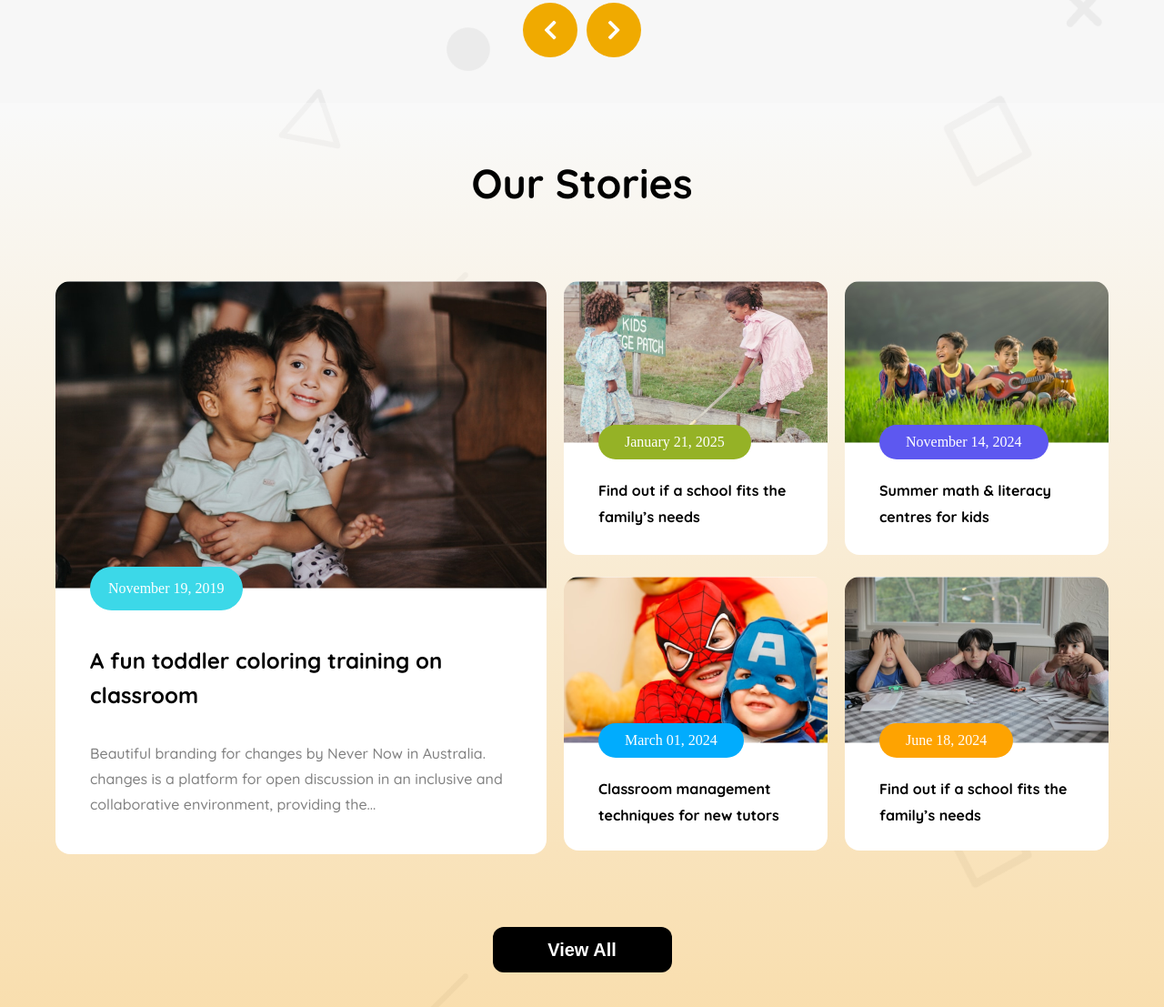
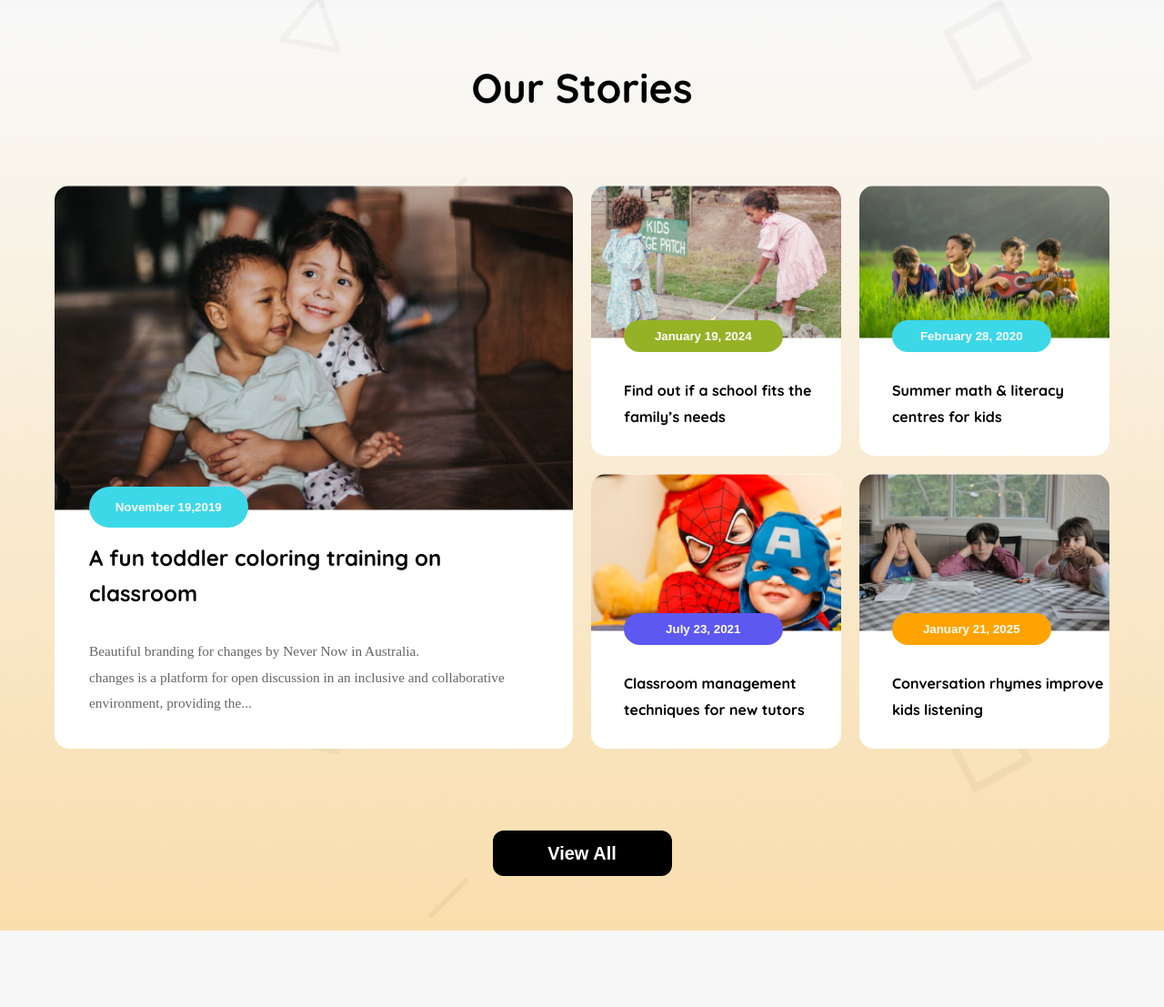
Before and after one commit to MD-MASUD-MIAH/school-kids-assignment-2, a plain HTML site: page index.html in a window 1280 px wide. Shown: the part 1637-2744 px from the top of the page at 91% size. After the commit the page ends 2660 px from the top, so only its background shows below. Drawn offline with Linux system fonts and the light colour scheme; a web font is replaced by a local one.

Commit message:
gitt commit

```diff
--- a/index.html
+++ b/index.html
@@ -12,10 +12,14 @@
         <!------------------navbar start--------------------->
     <nav class="navbar">
 
+   <div class="mobile">
     <div class="for-mobile">
+       <div>
         <img src="assets/logo.png" alt="">
-        <i class="fa-solid fa-bars"></i>
+       </div>
+        <div><i class="fa-solid fa-bars"></i></div>
     </div>
+   </div>
 
        <div class="main-nav">
         <div class="bag">
@@ -102,74 +106,55 @@
 <div class="stories-container">
 <h1 class="stories-title">Our Stories</h1>
 
-<div class="stories-on">
-<div class="stories-1">
 
-    <!-- <img src="assets/story-1.png" alt="">   -->
+<div class="story-card-container">
 
-  <button class="st-btn p-font">November 19, 2019</button>
-  <h1 class="story-sub-title">A fun toddler coloring training on
-  <br>  classroom</h1>
-  <p class="ptag story-description">Beautiful branding for changes by Never Now in Australia.
+    <div class="card card-two">
+<img src="assets/story-1.png" alt="">
+<button class="btn-tag">November 19,2019</button>
+<div>
+    <h1 class="card-title">A fun toddler coloring training on
+     <br>   classroom</h1>
+</div>
+<div><p class="card-description p-font">Beautiful branding for changes by Never Now in Australia. <br>
     changes is a platform for open discussion in an inclusive and
-    collaborative environment, providing the...</p>
-</div>
-<div class="stories-2">
-<div class="story story-style-1">
+    collaborative environment, providing the...</p></div>
 
+    </div>
+    <div class="card">
+        <img src="assets/story-2.png" alt="">
+        <button style="background: rgb(149, 178, 38);" class="card-bn">January 19, 2024</button>
+        <div><h1 class="tag-card">Find out if a school fits the
+            family’s needs</h1></div>
+    </div>
 
-    <!-- <img class="story-img" src="assets/story-2.png" alt=""> -->
-    <button class="story-btn p-font" style="background: rgb(149, 178, 38);" >January 21, 2025</button>
+    <div class="card">
+        <img src="assets/story-3.png" alt="">
+        <button  class="card-bn">February 28, 2020</button>
+        <div><h1 class="tag-card">Summer math & literacy
+            centres for kids</h1></div>
+    </div>
+    <div class="card">
+        <img src="assets/story-4.png" alt="">
+        <button style="background-color:rgb(93, 88, 240)" class="card-bn">July 23, 2021</button>
+        <div><h1 class="tag-card">Classroom management
+            techniques for new tutors</h1></div>
+    </div>
 
-
-    <h1 class="fits">Find out if a school fits the
-    family’s needs</h1>
-
+    <div class="card">
+        <img src="assets/story-5.png" alt="">
+        <button style="background-color: rgb(254, 163, 1);" class="card-bn">January 21, 2025</button>
+        <div><h1 class="tag-card">Conversation rhymes
+            improve kids listening</h1></div>
+    </div>
 </div>
 
-<div class="story  story-style-2">
-
-
-    <!-- <img class="story-img" src="assets/story-3.png" alt=""> -->
-    <button class="story-btn p-font" style="background:rgb(93, 88, 240);" >November 14, 2024</button>
-
-
-    <h1 class="fits">Summer math & literacy <br>
-        centres for kids</h1>
-
+    </div>
 </div>
 
-<div class="story  story-style-3">
-
-
-    <!-- <img class="story-img" src="assets/story-4.png" alt=""> -->
-    <button class="story-btn story-btn-3 p-font" style="background: rgb(1, 172, 253);" >March 01, 2024</button>
-
-
-    <h1 class="fits">Classroom management
-        techniques for new tutors</h1>
-
+<div class="last-btn-div">
+    <button class="btn last-btn" >View All</button>
 </div>
-
-<div class="story  story-style-4">
-
-
-    <!-- <img class="story-img" src="assets/story-5.png" alt=""> -->
-    <button class="story-btn p-font story-btn-4" style="background:  rgb(254, 163, 1); " >June 18, 2024</button>
-
-
-    <h1 class="fits">Find out if a school fits the
-    family’s needs</h1>
-
-</div>
-
-</div>
-
-
-</div>
-
-
-<button class="btn last-btn" >View All</button>
 </div>
       </section>
       <!-------------- our stories end -------------->
--- a/style/style.css
+++ b/style/style.css
@@ -89,17 +89,7 @@ text-align: center;
  background-color:white;
   }
 
-  .story-btn{
-    position: relative;
-    border-radius: 48px;
-    border: none;
-    padding: 10px 29px;
-    font-weight: 500;
-    font-size: 1rem;
-    color: white;
-    margin-left: 38px;
-    margin-top: 157.5px;
-  }
+
 
 /* -----------------------nav style -----------------  */
 
@@ -108,6 +98,7 @@ text-align: center;
     justify-content: space-between;
     align-items: center;
     padding: 20px;
+
 
 
 
@@ -142,9 +133,12 @@ font-weight: 700;
     background: rgb(254, 163, 1);
 }
 
+.mobile{
+    display: none;
+}
 
-.for-mobile{
-    visibility: hidden;;
+ .mobile .for-mobile{
+
   display: flex;
   justify-content: space-between;
     align-items: center;
@@ -159,6 +153,7 @@ font-weight: 700;
     justify-content: space-between;
     align-items: center;
     padding-bottom: 20px;
+    margin-top: 30px;
 }
 
 .hero-title{
@@ -192,7 +187,7 @@ font-weight: 700;
 .curriculum-container{
     max-width: 1160px;
     margin: 0 auto;
-    margin-top: 100px;
+    margin-top: 60px;
 }
 .curriculum-container h1{
     text-align: center;
@@ -260,7 +255,7 @@ font-weight: 700;
 /*  ----------------------- Stories style -----------------  */
 
 .our-stories{
-    height: 1018px;
+    /* height: 1018px;  */
     background: url(image),linear-gradient(0.00deg, rgba(254, 163, 1, 0.3),rgba(255, 255, 255, 0.3) 100%);
     /* max-width: 1140px; */
     margin-top: 50px;
@@ -281,137 +276,144 @@ font-weight: 700;
     padding-bottom: 80px;
 }
 
-.stories-on{
-    display: flex;
-    gap: 19px;
+
+.last-btn{
+    background-color: black;
+    margin-top: 30px;
+
 }
 
-.stories-1{
-    width: 540px;
-    height: 630px;
-    border-radius: 16px;
-background-color: white;
-overflow: hidden;
-background-image: url(../assets/story-1.png);
-background-repeat: no-repeat;
+.last-btn-div{
+    display: flex;
+    justify-content: center;
+    align-items: center;
+    padding-bottom: 60px;
+    padding-top: 60px;
 }
 
-.stories-1 img{
+
+.story-card-container{
+    display: grid;
+    grid-template-columns: repeat(4, 1fr);
+    gap: 20px;
+}
+
+.card-two{
+    grid-row: span 2;
+    grid-column: span 2;
+}
+.card{
+    background-color: white;
+    border-radius: 16px;
+    position: relative;
+    display: inline-block;
+
+
+}
+
+.card img{
+
+    width: 100%;
     border-top-left-radius: 16px;
     border-top-right-radius: 16px;
+
+    display: block;
+}
+
+ .card .btn-tag{
     position: absolute;
-    object-fit: cover;
+    padding: 15px 20px;
+    border-radius: 47.93px;
+    background: rgb(60, 216, 232);
+    width: 174.5px;
+    text-align: center;
+    margin-top:-26px;
+     margin-left: 38px;
+    border: none;
+    color: white;
+    font-weight: 700;
+}
 
+.card div .card-title{
+
+   font-size: 1.5rem;
+   font-weight: 700;
+   line-height: 39px;
+
+   text-align: left;
+   margin-left: 38px;
+  margin-bottom: 30px;
+  margin-top: 33px;
+}
+
+
+.card-description{
+    color: rgb(102, 102, 102);
+font-family: Raleway;
+font-size: 15.34px;
+font-weight: 500;
+line-height: 28.76px;
+letter-spacing: 0%;
+margin-left: 38px;
+margin-bottom: 35px;
+}
+
+.card-bn{
+
+    position: absolute;
+    padding: 10px 16px;
+    border-radius: 47.93px;
+    background: rgb(60, 216, 232);
+    width: 174.5px;
+    text-align: center;
+    margin-top: -20px;
+    margin-left: 36px;
+    border: none;
+    color: white;
+    font-weight: 700;
+
+}
+
+.tag-card{
+font-size: 1rem;
+font-weight: 700;
+line-height: 28.76px;
+margin-left: 36px;
+margin-top: 43px;
 
 
 }
 
 
 
-.st-btn{
-    position: relative;
-border-radius: 48px;
-background: rgb(60, 216, 232);
-border: none;
-padding: 15px 20px;
-font-weight: 500;
-font-size: 1rem;
-color: white;
-margin-top: 314px;
-margin-left: 38px;
-}
-.story-sub-title{
-    font-size: 1.5rem;
-    font-size: 700;
-    margin-left: 38px;
-    line-height: 38.35px;
-    margin-top: 36px;
-}
-.story-description{
-    margin-left: 38px;
-    margin-top: 30px;
-    text-align: left;
-    font-size: 1rem;
-   font-weight: 500;
-   line-height: 28px;
-}
 
-.story{
-width: 290px;
-height: 301px;
-background-color: white;
-border-radius: 16px;
-}
-
-.story-img{
-    border-top-left-radius: 16px;
-    border-top-right-radius: 16px;
-    position: absolute;
-}
-
-.fits{
-  font-size: 1rem;
-  font-weight: 700;
-  margin-left: 38px;
-  margin-top: 20px;
-  line-height: 29px;
-}
-
-.stories-2{
-    display: grid;
-    grid-template-columns: repeat(2, 1fr);
-    gap: 19px;
-}
-
-.story-btn-4, .story-btn-3{
-    margin-top: 161px;
-}
-
-.story-style-1{
-    background-image: url(../assets/story-2.png);
-    background-repeat: no-repeat;
-}
-.story-style-2{
-    background-image: url(../assets/story-3.png);
-    background-repeat: no-repeat;
-}
-
-.story-style-3{
-    background-image: url(../assets/story-4.png);
-    background-repeat: no-repeat;
-}
-.story-style-4{
-    background-image: url(../assets/story-5.png);
-    background-repeat: no-repeat;
-}
-
-.last-btn{
-    background-color: black;
-    margin-top: 80px;
- margin-bottom: 60px;"
-}
 
 /*--------------- Mobile responsive --------- */
 
 @media screen and (max-width:576px) {
 
     main{
-       padding: 10px 10px;
+
     }
 
     .main-nav{
-        visibility: hidden;
+       display: none;
     }
 
+
+
+
     .for-mobile{
-        visibility: visible;
+       display: block;
        }
 
        .for-mobile img{
         width: 46px;
         height: 46px;
        }
-
+       .mobile{
+        display: block;
+    }
 
        .for-mobile i{
         font-size: 30px;
@@ -421,6 +423,8 @@ border-radius: 16px;
         justify-items: center;
         gap: 30px;
         padding: 0px 10px;
+
+        margin-top: 20px;
 
        }
        .hero-1{
@@ -452,8 +456,11 @@ border-radius: 16px;
 
 
 .curriculum-container{
-    margin-right: 5px;
-    margin-left: 5px;
+
+}
+.kids-container{
+    margin-left: 10px;
+    margin-right: 10px;
 }
 
        .kids-div{
@@ -477,22 +484,43 @@ border-radius: 16px;
         display: none;
        }
 
-
-       .stories-1{
+       .card-two{
         display: none;
        }
 
-    .story{
-        width: 173x;
-        height: 179px;
-        background-color: white;
-        border-radius: 16px;
+
+       .story-card-container{
+        grid-template-columns: repeat(2,1fr);
+        gap: 15px;
        }
 
-
+       .card{
 
        }
 
+       .card-bn{
+        width: 120px;
+        height: 30px;
+        font-size: 10px;
+        margin-top: -18px;
+        margin-left: 22px;
+       }
+
+       .tag-card{
+        font-size: 12px;
+        margin-top: 25px;
+        margin-left: 22px;
+        line-height: 17px;
+        margin-bottom: 20px;
+       }
+
+       .last-btn{
+        width: 134px;
+       height: 30px;
+       font-size: 1rem;
+       }
+
+    }
 
 
 
@@ -502,10 +530,14 @@ border-radius: 16px;
 
 
     .main-nav{
-        visibility: hidden;
+        display: none;
      }
-    .for-mobile{
-        visibility: visible;
+
+
+
+
+     .mobile{
+        display: block;
         }
 
        .for-mobile img{
@@ -521,7 +553,7 @@ border-radius: 16px;
         flex-direction: column-reverse;
         justify-items: center;
         gap: 30px;
-        padding: 0px 10px;
+
        }
        .hero-1{
         text-align: center;
@@ -532,4 +564,35 @@ border-radius: 16px;
         justify-items: center;
         gap: 30px;
        }
+
+
+       .stories-1{
+        display: none;
+
     }
+
+    .story-card-container{
+        display: grid;
+        grid-template-columns: repeat(1,1fr);
+    }
+
+    .story-card-container .card .card-bn{
+        width: 200px;
+        height: 50px;
+        font-size: 18px;
+        margin-top: -25px;
+        margin-left: 22px;
+       }
+
+      .card .tag-card{
+        font-size: 16px;
+        margin-top: 60px;
+        margin-left: 22px;
+        line-height: 20px;
+        margin-bottom: 30px;
+        width: 75%;
+
+       }
+
+
+}
```
Lines whose indentation alone changed are shown as unchanged.
